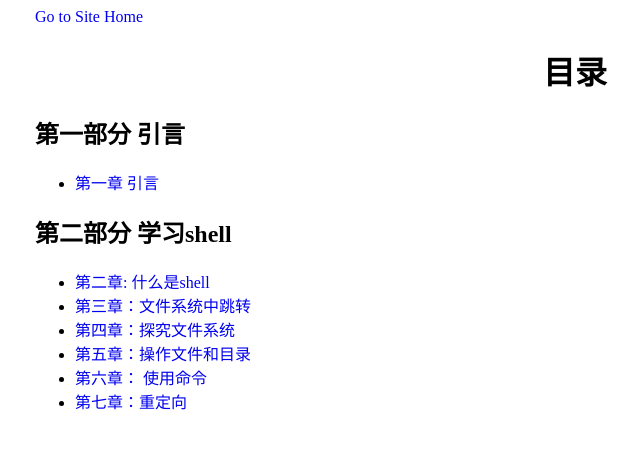
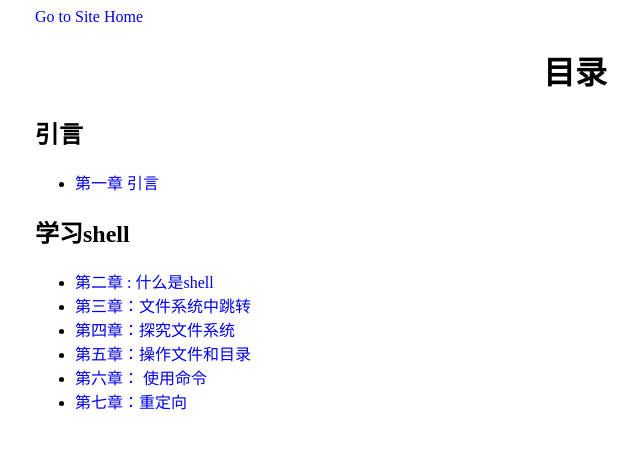
Before and after one commit to billie66/TLCL, a Jekyll site: the page book/index.html, which Jekyll copies as it is, in a window 1280 px wide. Shown: the top 449 px of the page, without its empty margins (65-705 px from the left). Built offline with Jekyll 4.4.1, drawn with Linux system fonts in a browser that asks for light colours; Markdown is read by kramdown in place of the engine named in the settings.

Commit message:
good looks

```diff
--- a/book/index.html
+++ b/book/index.html
@@ -7,14 +7,14 @@
 <a  href="http://billie66.github.com/TLCL/index.html">Go to Site Home</a></li>
 
 <br><center><h1>目录</h1></center>
- <h2>第一部分 引言</h2>
+ <h2>引言</h2>
  <ul>
     <li> <a href="introduction.html">第一章 引言</a> </li>
  </ul>
 
- <h2>第二部分 学习shell</h2>
+ <h2>学习shell</h2>
  <ul>
-    <li> <a href="what_is_the_shell.html">第二章: 什么是shell</a> </li>
+    <li> <a href="what_is_the_shell.html">第二章 : 什么是shell</a> </li>
     <li> <a href="navigation.html">第三章：文件系统中跳转</a> </li>
     <li> <a href="exploring_the_system.html">第四章：探究文件系统</a> </li>
     <li> <a href="manipulating_files.html">第五章：操作文件和目录</a> </li>
```
